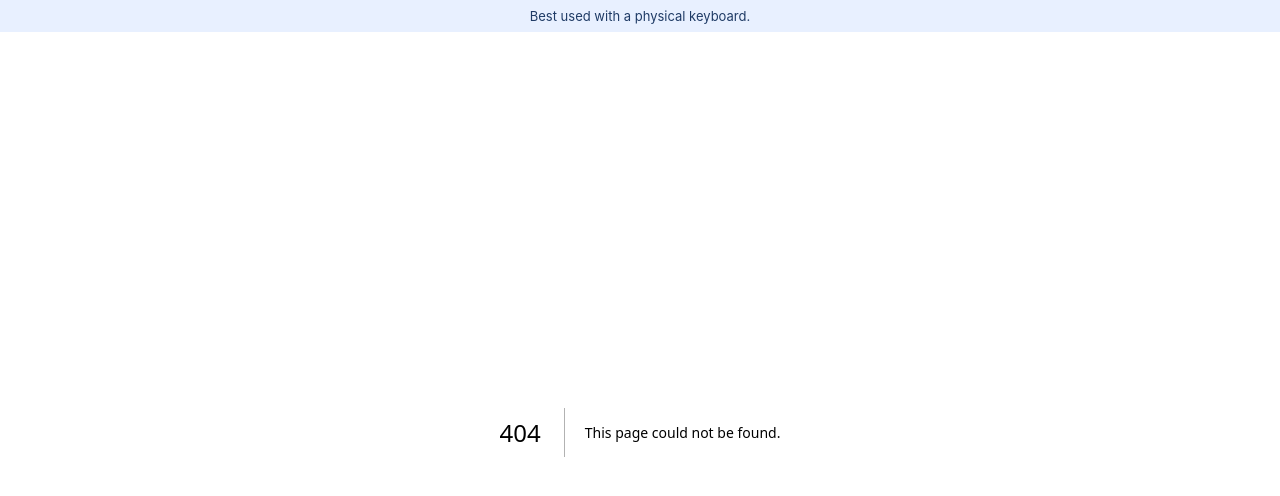
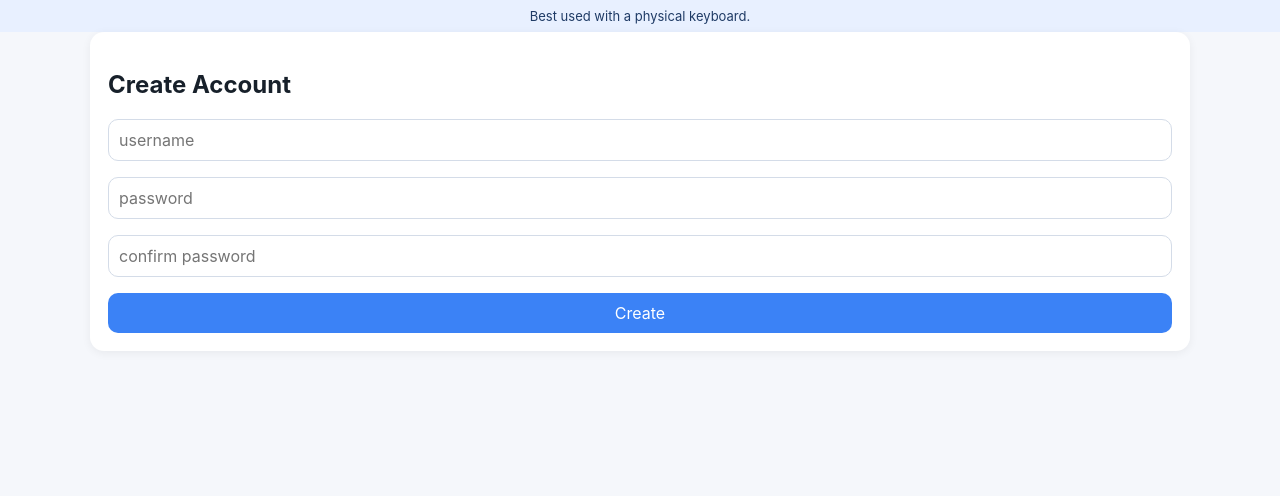
Before and after one commit to kaylaeastman86-cyber/Data-Entry-Typing-Speed-Trainer, a Next.js app: page /create-account in a window 1280 px wide. Before the commit this address had no page. Shown: the top 496 px of the page. Built offline with nearby package versions, Linux system fonts and the light colour scheme.

Commit message:
Create page.tsx

```diff
--- /dev/null
+++ b/app/create-account/page.tsx
@@ -0,0 +1,36 @@
+'use client';
+import { useState } from 'react';
+export default function Create(){
+  const [recovery,setRecovery]=useState('');
+  const [saved,setSaved]=useState(false);
+  const [err,setErr]=useState('');
+  async function submit(e:any){
+    e.preventDefault();
+    const body=Object.fromEntries(new FormData(e.currentTarget));
+    const r=await fetch('/api/auth/signup',{method:'POST',body:JSON.stringify(body)});
+    const j=await r.json();
+    if(!r.ok) return setErr(j.error);
+    setRecovery(j.recoveryCode);
+  }
+  if(recovery) return(
+    <main className='page card'>
+      <h2>Save your recovery code</h2>
+      <p><code>{recovery}</code></p>
+      <button onClick={()=>navigator.clipboard.writeText(recovery)}>Copy Code</button><br/>
+      <label><input type='checkbox' onChange={e=>setSaved(e.target.checked)}/> I Saved My Code</label><br/>
+      <a href={saved?'/onboarding':'#'}><button disabled={!saved}>Continue to Onboarding</button></a>
+    </main>
+  );
+  return(
+    <main className='page card'>
+      <h2>Create Account</h2>
+      <form onSubmit={submit} className='grid'>
+        <input name='username' placeholder='username' required/>
+        <input name='password' type='password' placeholder='password' required/>
+        <input name='confirmPassword' type='password' placeholder='confirm password' required/>
+        <button>Create</button>
+        {err&&<p>{err}</p>}
+      </form>
+    </main>
+  );
+}
```
